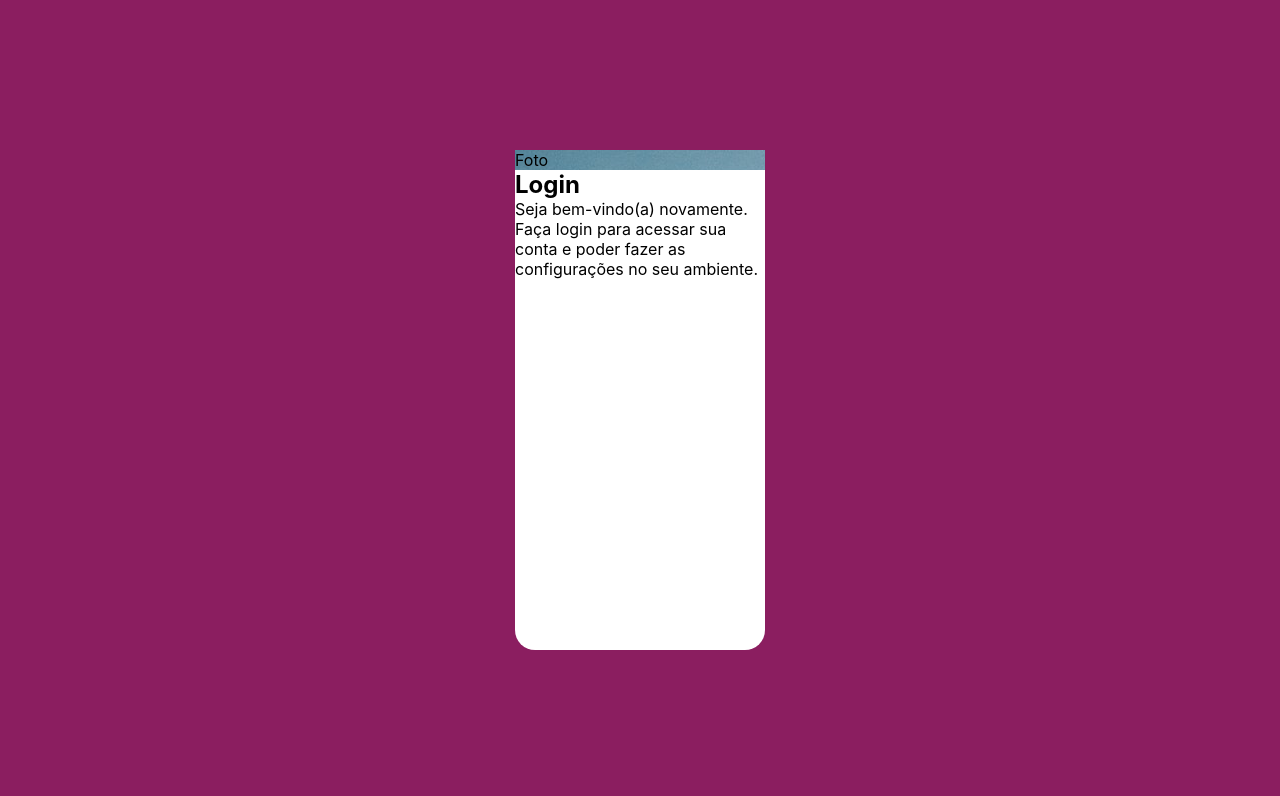
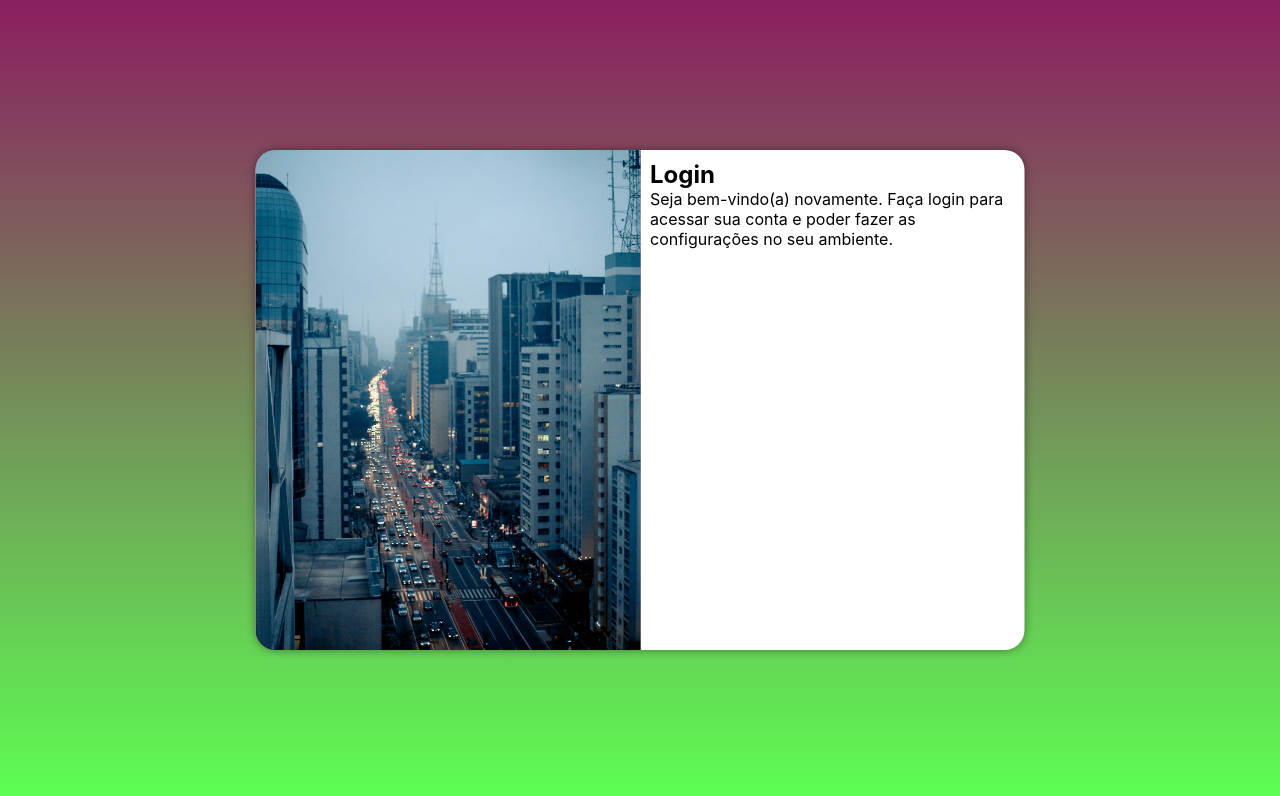
Before and after one commit to daniel23github/projeto-login, a plain HTML site: page index.html in a window 1280 px wide. Drawn offline with Linux system fonts and the light colour scheme.

Commit message:
estilo pronto

```diff
--- /dev/null
+++ b/estilos/media-query.css
@@ -0,0 +1,57 @@
+@charset "UTF-8";
+
+/*
+
+Mobile devices – 320px — 480px.
+iPads, Tablets – 481px — 768px.
+Small screens, laptops – 769px — 1024px.
+Desktops, large screens – 1025px — 1200px.
+Extra large screens, TV – 1201px, and more.
+
+*/
+
+:root {
+    --color1: #5DFF52;
+    --color2: #8b1e60;
+}
+
+@media screen and (min-width: 481px) and (max-width: 768px) {
+    body {
+        background-image: linear-gradient(to bottom, var(--color2), var(--color1))
+    }
+    section#login {
+        width: 80vw;
+    }
+
+    section#login > div#imagem {
+        float: left;
+        width: 30%;
+        height: 100%;
+    }
+
+    section#login > div#form {
+        float: right;
+        width: 65%;
+    }
+}
+
+@media screen and (min-width: 769px) {
+    body {
+        background-image: linear-gradient(to bottom, var(--color2), var(--color1));
+    }
+    section#login {
+        width: 769px;
+
+    }
+
+    section#login div#imagem {
+        float: left;
+        width: 50%;
+        height: 100%;
+    }
+
+    section#login div#form {
+        float: right;
+        width: 50%;
+    }
+}
--- a/estilos/style.css
+++ b/estilos/style.css
@@ -29,12 +29,26 @@ section#login {
     top: 50%;
     left: 50%;
     transform: translate(-50%, -50%);
+    overflow: hidden;
     width: 250px;
     background-color: white;
     height: 500px;
     border-radius: 20px;
+    box-shadow: 0px 0px 10px rgba(0, 0, 0, 0.432);
+
+    transition: width 0.2s, height 0.2s;
+    transition-timing-function: ease;
 }
 
 section#login > div#imagem {
-    background: var(--color2) url(../imagens/predio.jpg);
+    background: var(--color2) url(../imagens/predio.jpg) no-repeat;
+    background-size: cover;
+    height: 200px;
+    background-position: left bottom;
+    display: block;
 }
+
+section#login > div#form {
+    padding: 10px;
+    display: block;
+}
--- a/index.html
+++ b/index.html
@@ -6,12 +6,12 @@
     <meta name="viewport" content="width=device-width, initial-scale=1.0">
     <title>Login</title>
     <link rel="stylesheet" href="estilos/style.css">
+    <link rel="stylesheet" href="estilos/media-query.css">
 </head>
 <body>
     <main>
         <section id="login">
             <div id="imagem">
-                Foto
             </div>
             <div id="form">
                 <h1>Login</h1>
```
